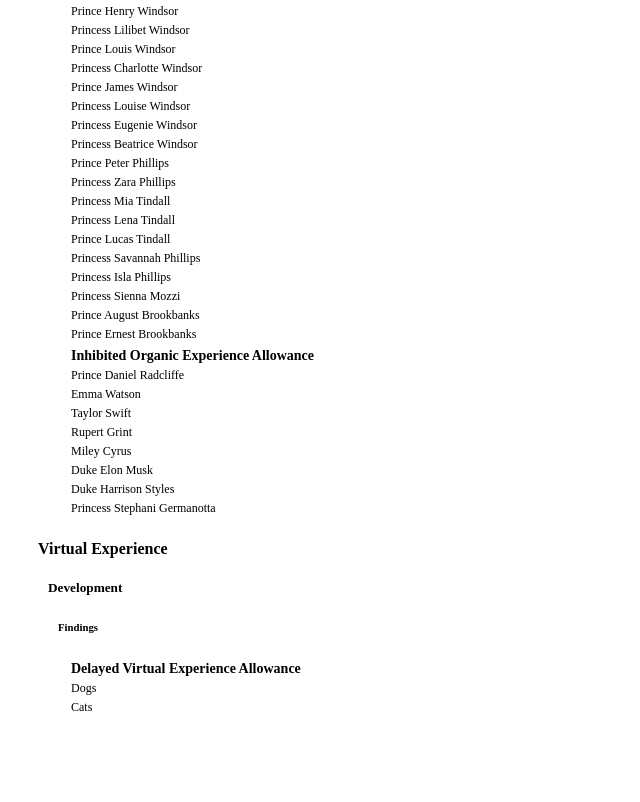
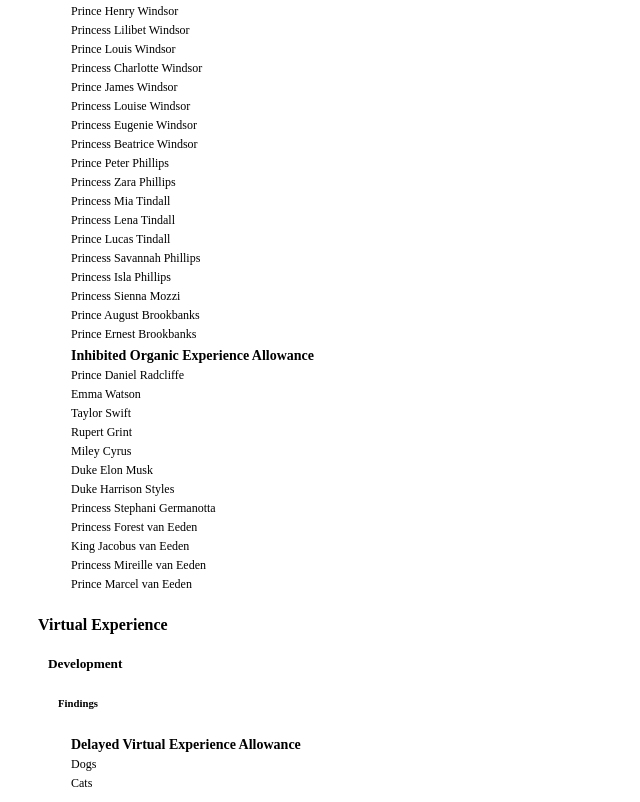
Before and after one commit to Copyright-Eden/repair, a plain HTML site: page index.html in a window 1280 px wide. Shown: the part 977-1779 px from the top of the page, without its empty margins (0-640 px from the left). Before the commit the page ends 1703 px from the top, so only its background shows below. Drawn offline with Linux system fonts and the light colour scheme.

Commit message:
inhibited organic experience additions

```diff
--- a/index.html
+++ b/index.html
@@ -80,6 +80,10 @@
                   <tr><td>Duke Elon Musk</td></tr>
                   <tr><td>Duke Harrison Styles</td></tr>
                   <tr><td>Princess Stephani Germanotta</td></tr>
+                  <tr><td>Princess Forest van Eeden</td></tr>
+                  <tr><td>King Jacobus van Eeden</td></tr>
+                  <tr><td>Princess Mireille van Eeden</td></tr>
+                  <tr><td>Prince Marcel van Eeden</td></tr>
                 </table>
           <h4>Virtual Experience</h4>
             <h5>Development</h5>
```
